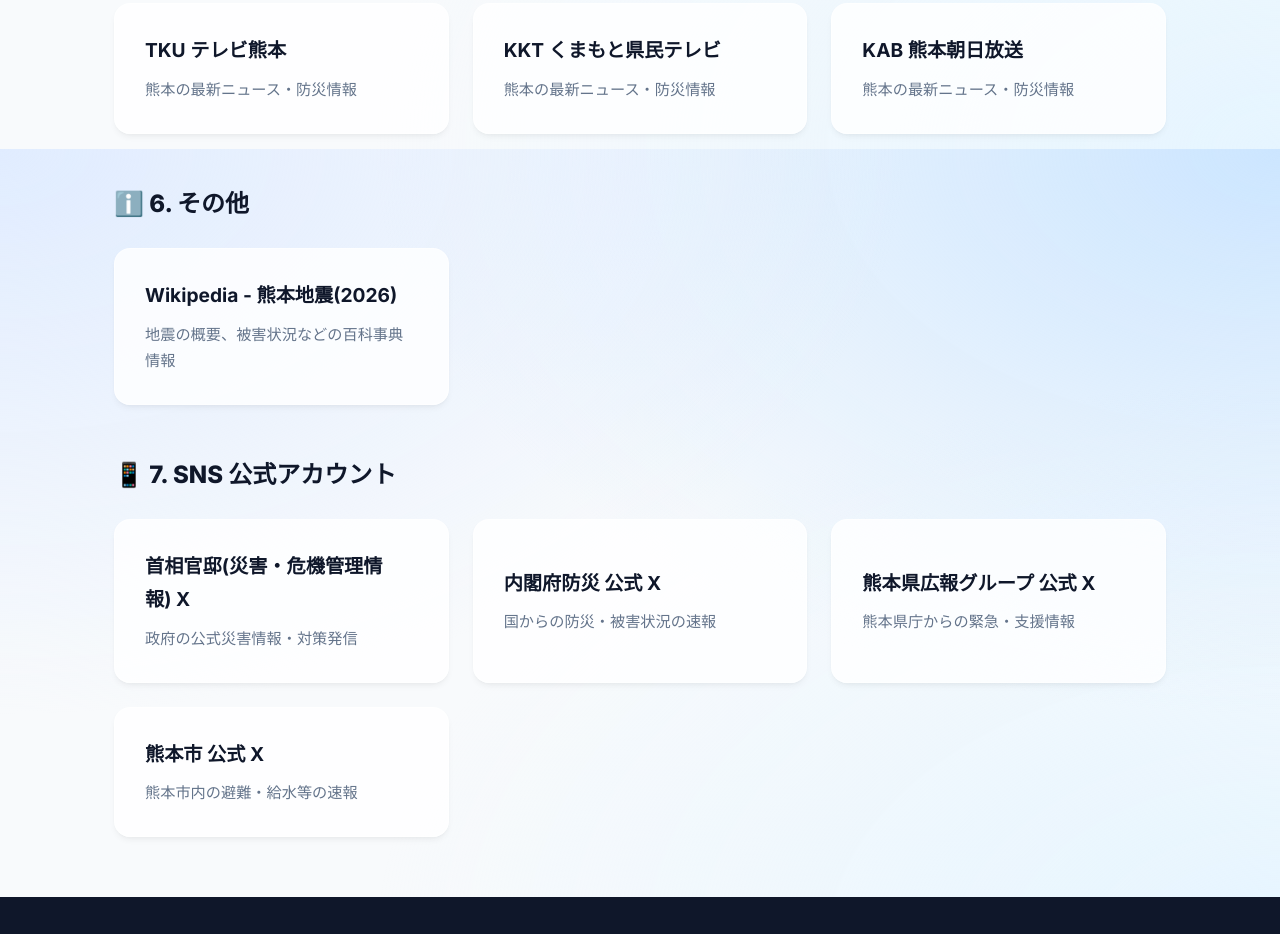
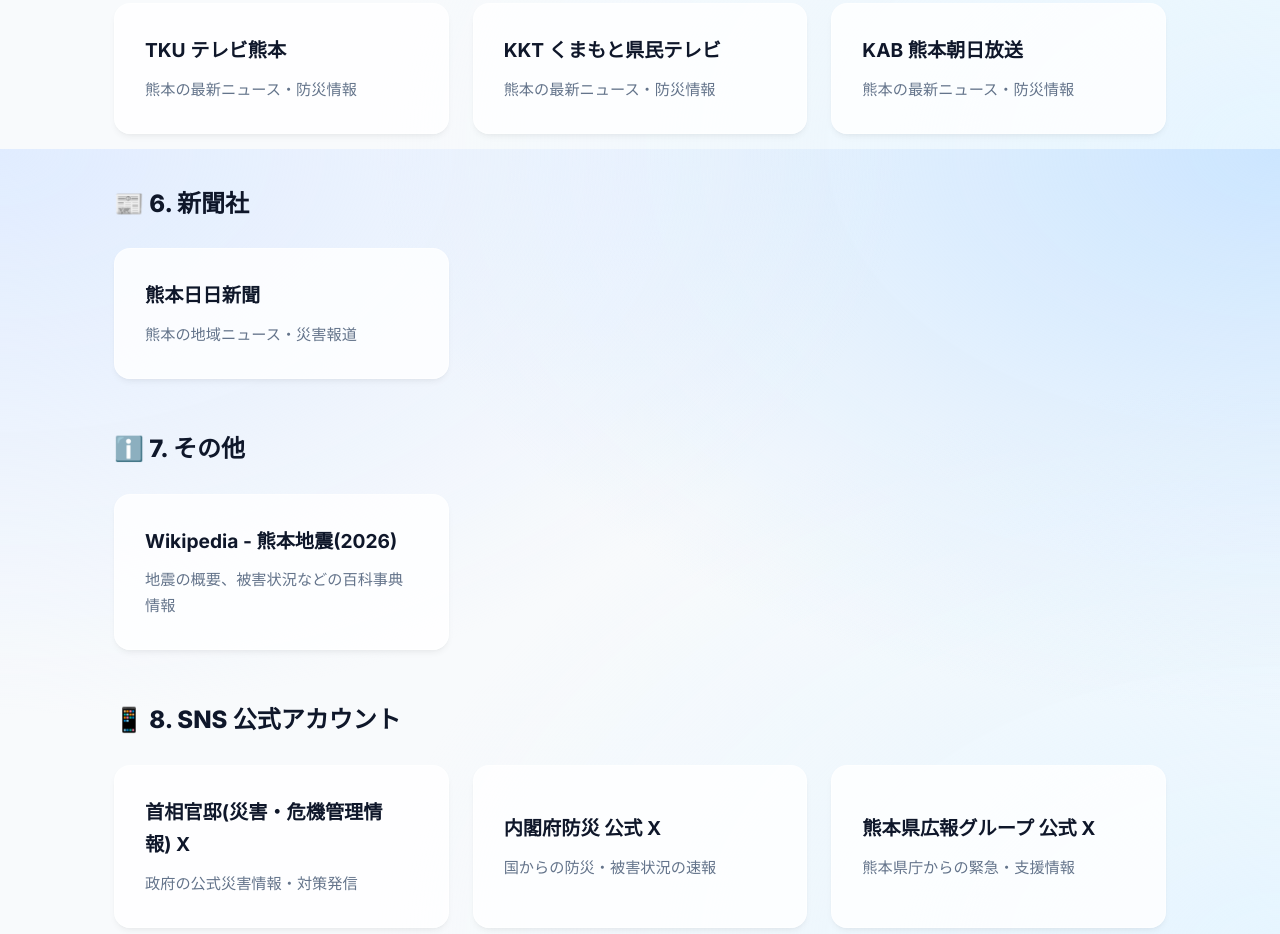
Before and after one commit to yasudajs/2026kminfo, a website built with Vite: page index.html in a window 1280 px wide. Shown: the part 2251-3185 px from the top of the page. Built offline with nearby package versions, Linux system fonts and the light colour scheme.

Commit message:
feat: 熊本日日新聞のリンクを追加 (6. 新聞社)

```diff
--- a/index.html
+++ b/index.html
@@ -159,7 +159,17 @@
         </div>
 
         <div class="category animate-fade-in delay-3">
-          <h2 class="category-title">ℹ️ 6. その他</h2>
+          <h2 class="category-title">📰 6. 新聞社</h2>
+          <div class="card-grid">
+            <a href="https://kumanichi.com/" target="_blank" rel="noopener noreferrer" class="link-card">
+              <h3>熊本日日新聞</h3>
+              <p>熊本の地域ニュース・災害報道</p>
+            </a>
+          </div>
+        </div>
+
+        <div class="category animate-fade-in delay-3">
+          <h2 class="category-title">ℹ️ 7. その他</h2>
           <div class="card-grid">
             <a href="https://ja.wikipedia.org/wiki/%E7%86%8A%E6%9C%AC%E5%9C%B0%E9%9C%87_(2026%E5%B9%B4)" target="_blank" rel="noopener noreferrer" class="link-card">
               <h3>Wikipedia - 熊本地震(2026)</h3>
@@ -169,7 +179,7 @@
         </div>
 
         <div class="category animate-fade-in delay-3">
-          <h2 class="category-title">📱 7. SNS 公式アカウント</h2>
+          <h2 class="category-title">📱 8. SNS 公式アカウント</h2>
           <div class="card-grid">
             <a href="https://twitter.com/Kantei_Saigai" target="_blank" rel="noopener noreferrer" class="link-card">
               <h3>首相官邸(災害・危機管理情報) X</h3>
```
